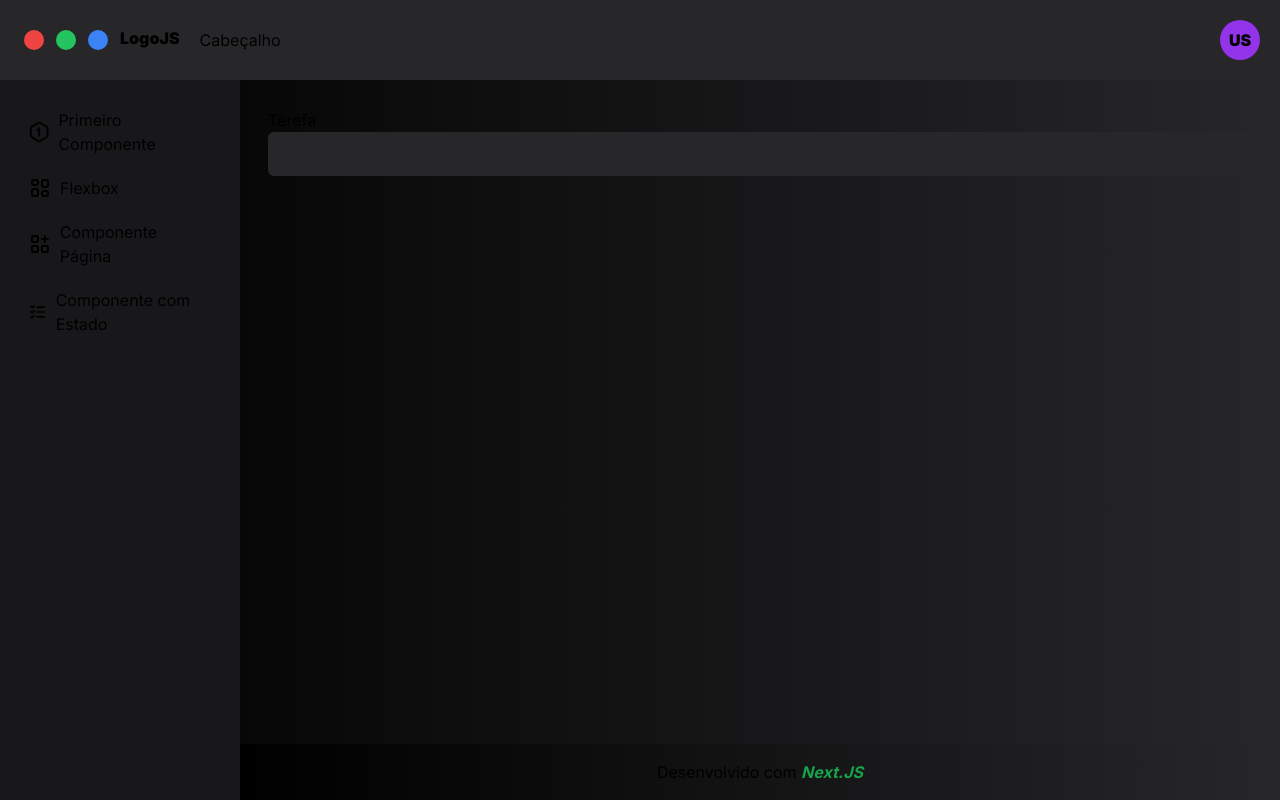
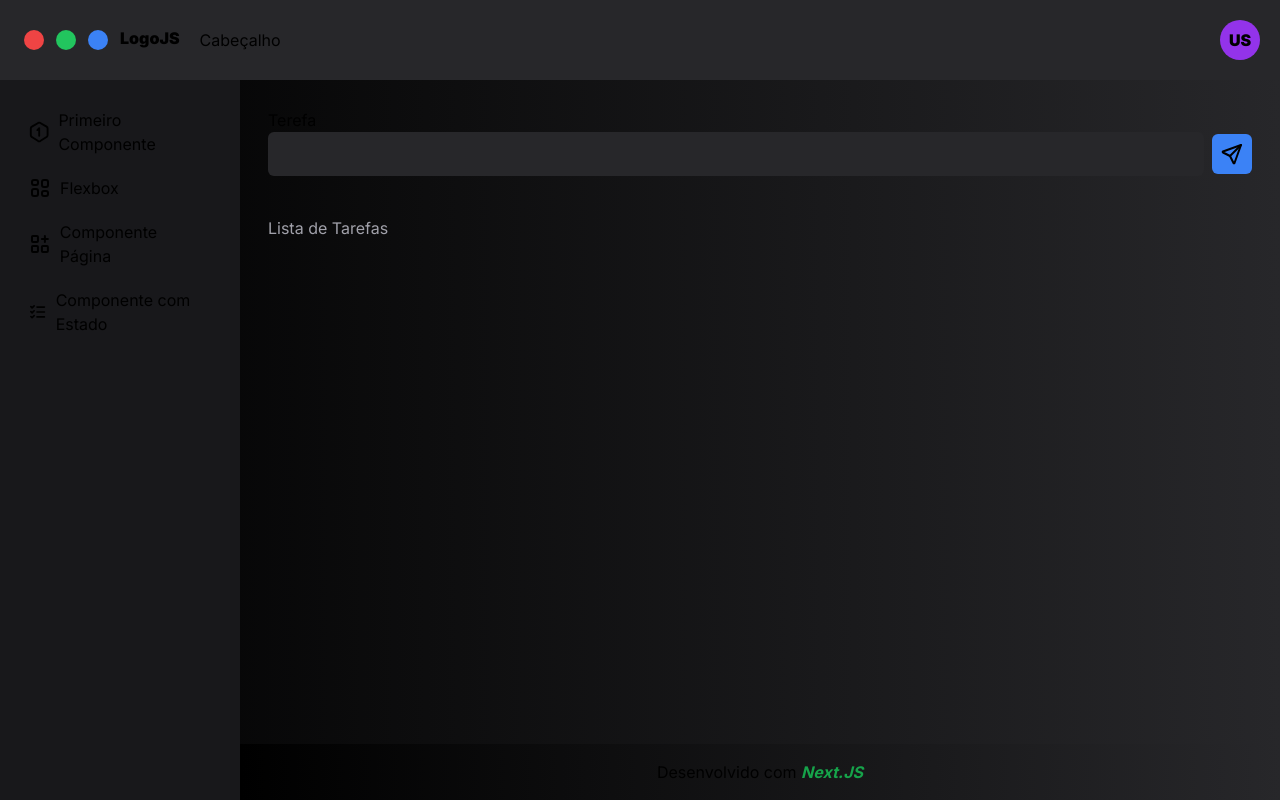
Before and after one commit to maryson011/praticandoNextjs, a Next.js app: page /estado in a window 1280 px wide. Built offline with nearby package versions, Linux system fonts and the light colour scheme.

Commit message:
feat - finalizado o TODO list aplicando o 'useState' do react

```diff
--- a/src/app/(interno)/estado/page.tsx
+++ b/src/app/(interno)/estado/page.tsx
@@ -1,20 +1,56 @@
 'use client'
 import { useState } from "react"
+import { IconTrash, IconSend } from "@tabler/icons-react"
 
 export default function Page() {
+    const [tarefas, setTarefas] = useState<string[]>([])
+    const [nome, setNome] = useState<string>('')
 
-    const [nome, setNome] = useState('')
+    function adicionarTarefa() {
+        if (nome) {
+            setTarefas([...tarefas, nome])
+            setNome('')
+        }
+    }
 
-    return <div>
+    function excluirTarefa(i: number) {
+        setTarefas(tarefas.filter((_, index) => index !== i))
+    }
+
+    return <div className="flex flex-col gap-10">
         <div className="flex flex-col">
             <label htmlFor="tarefa">Terefa</label>
-            <input
-                type="text"
-                id="tarefa"
-                value={nome}
-                onChange={(e) => setNome(e.target.value)}
-                className="bg-zinc-800 px-4 py-2 rounded-md outline-none text-xl" />
+            <div className="flex items-center gap-2">
+                <input
+                    type="text"
+                    id="tarefa"
+                    value={nome}
+                    onChange={(e) => setNome(e.target.value)}
+                    className="flex-grow bg-zinc-800 px-4 py-2 rounded-md outline-none text-xl"
+                    onKeyUp={(e) => {
+                        if (e.key === 'Enter') {
+                            adicionarTarefa()
+                        }
+                    }}
+                />
+                <button onClick={adicionarTarefa} className="bg-blue-500 p-2 rounded-md">
+                    <IconSend />
+                </button>
+            </div>
         </div>
-        <div>{nome}</div>
+        <div className="flex flex-col gap-4">
+            <h2 className="text-zinc-400">Lista de Tarefas</h2>
+            <ul className="flex flex-col gap-2">
+                {tarefas.map((tarefa, i) => {
+                    return <li key={i} className="bg-zinc-800 p-2 rounded-md flex justify-between items-center">
+                        <span>{tarefa}</span>
+                        <IconTrash
+                            stroke={.5}
+                            onClick={() => excluirTarefa(i)}
+                        />
+                    </li>
+                })}
+            </ul>
+        </div>
     </div>
 }
```
